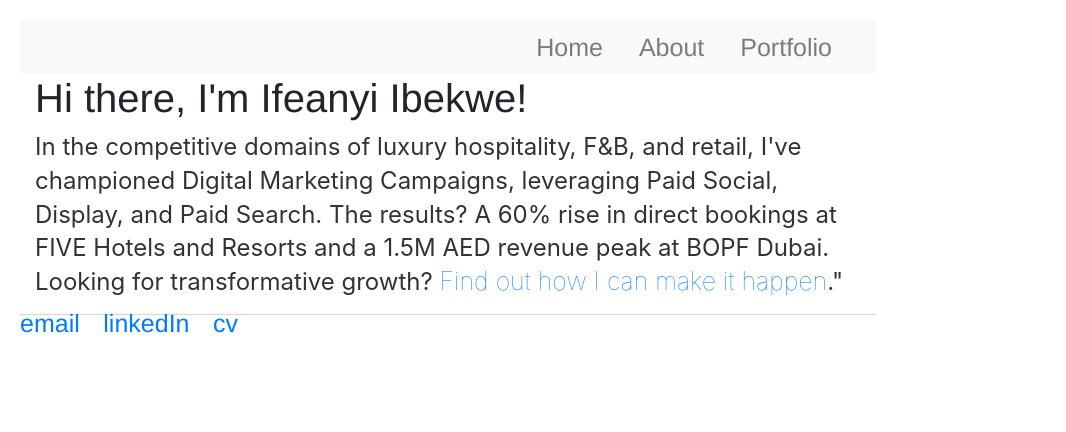
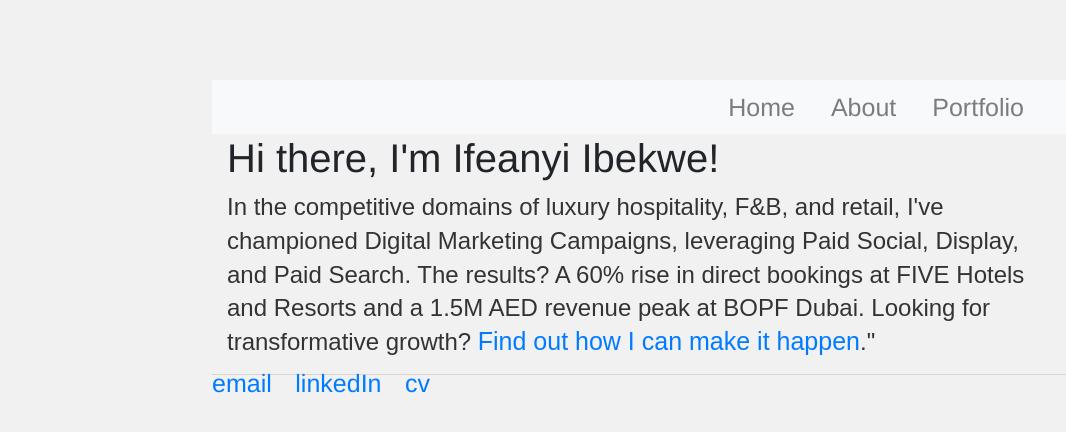
Before and after one commit to IfeanyiIbekwe/ifeanyiibekwe.github.io, a Jekyll site: the page built from index.html, in a window 1280 px wide. Shown: the top 432 px of the page, without its empty margins (0-1066 px from the left). Built offline with Jekyll 4.4.1, drawn with Linux system fonts in a browser that asks for light colours.

Commit message:
Update default.html

```diff
--- a/_layouts/default.html
+++ b/_layouts/default.html
@@ -50,3 +50,20 @@
 			</footer>
 		</body>
 	</html>
+<style>
+
+	body {
+    background-color: #f1f1f1;
+    padding: 20px;
+    font-family: Arial;
+	margin: 60px auto;
+	width: 70%;
+}
+
+/* Center website */
+.main {
+    max-width: 1000px !important;
+    margin: auto !imporant;
+}
+
+</style>
```
